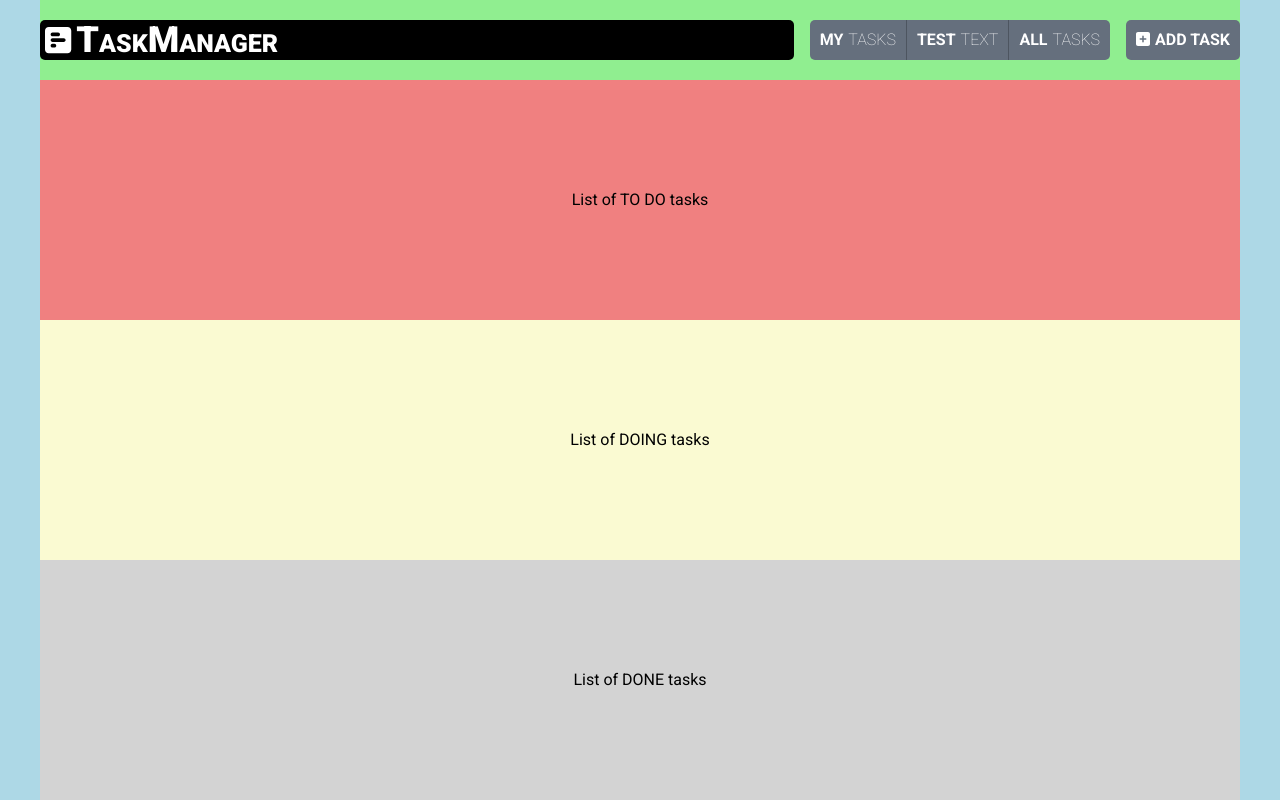
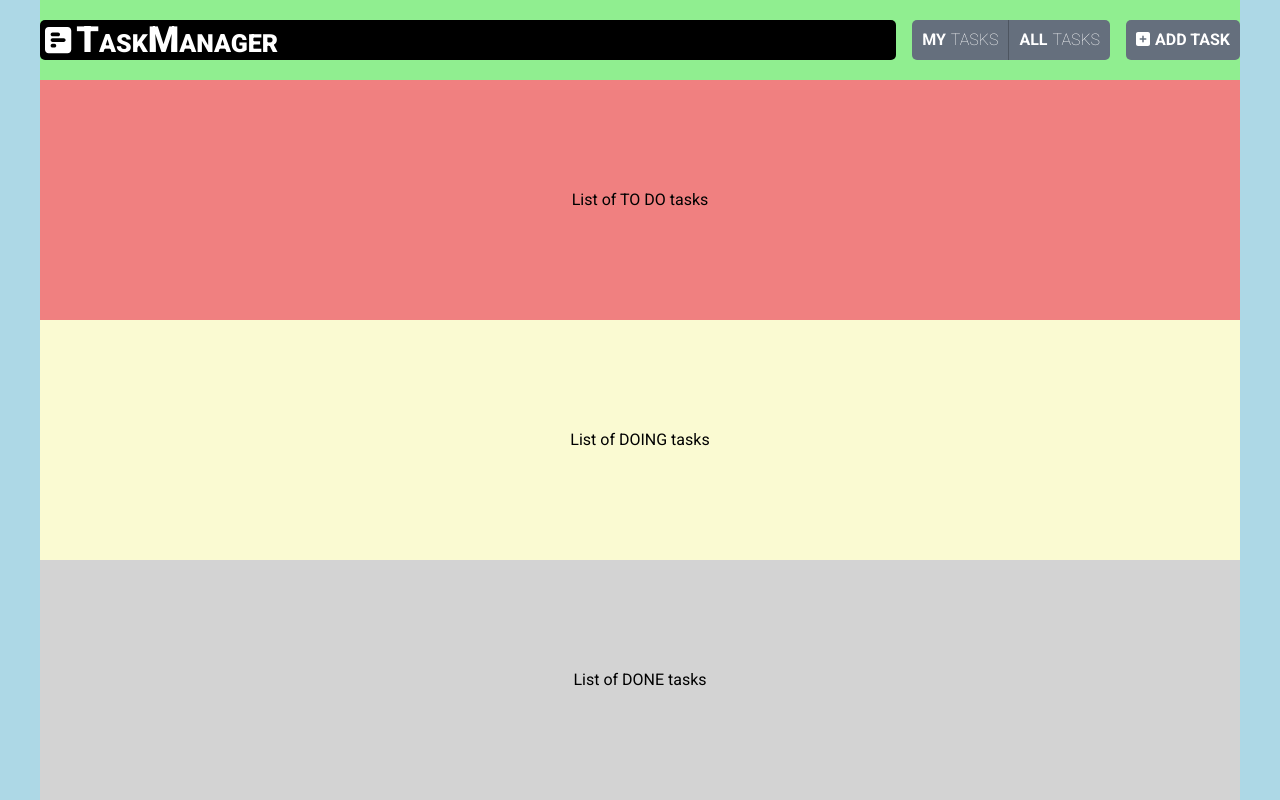
Before and after one commit to Colo-Codes/mini-project-task-manager, a React (Vite) app: page / in a window 1280 px wide. Built offline with nearby package versions, Linux system fonts and the light colour scheme.

Commit message:
Removal of test data in header group buttons

```diff
--- a/src/components/header/Header.jsx
+++ b/src/components/header/Header.jsx
@@ -14,11 +14,6 @@
       textPrimary: 'My',
       textSecondary: 'Tasks',
       onClick: () => console.log('left clicked'),
-    },
-    centerGroup: {
-      textPrimary: 'Test',
-      textSecondary: 'Text',
-      onClick: () => console.log('center clicked'),
     },
     right: {
       textPrimary: 'All',
```
